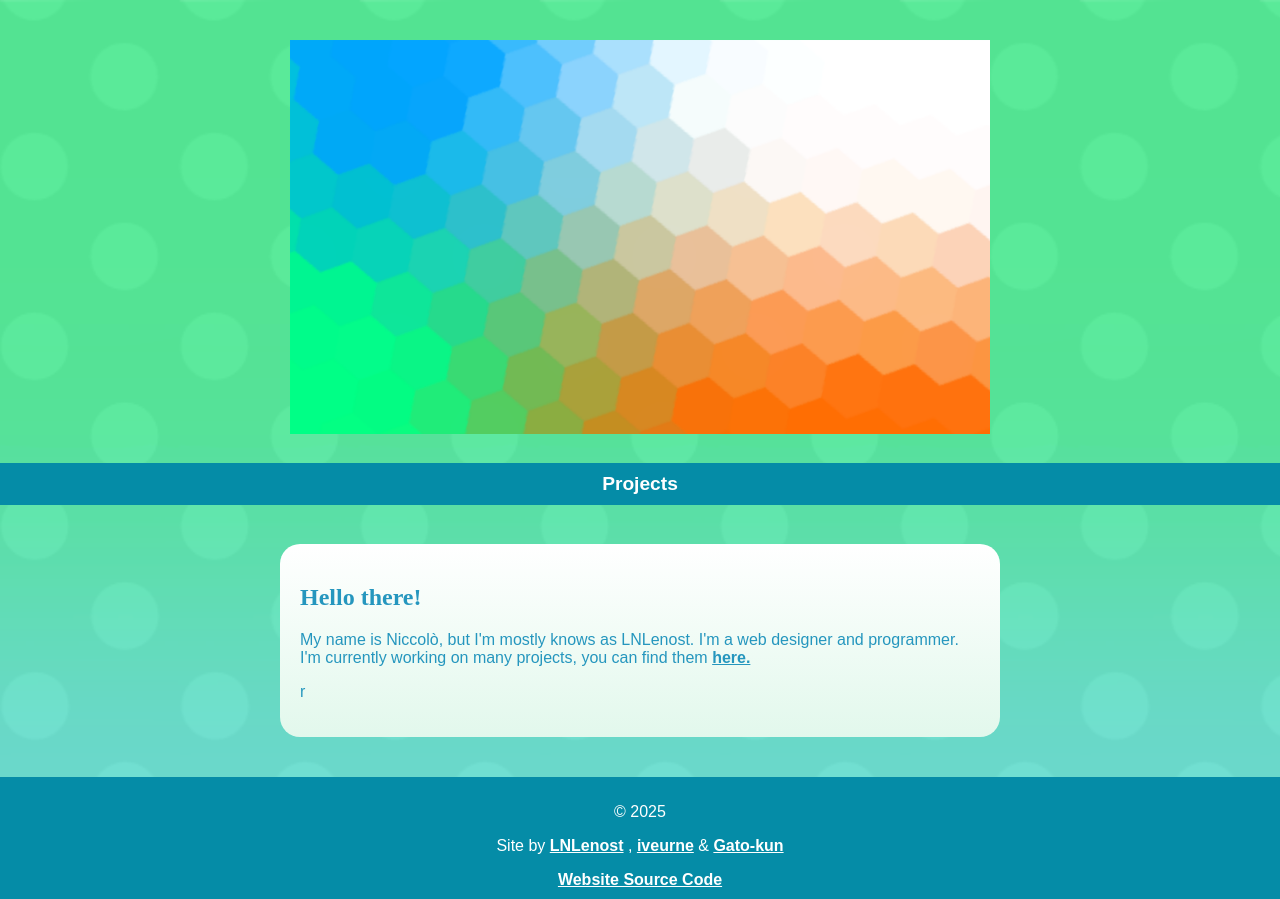
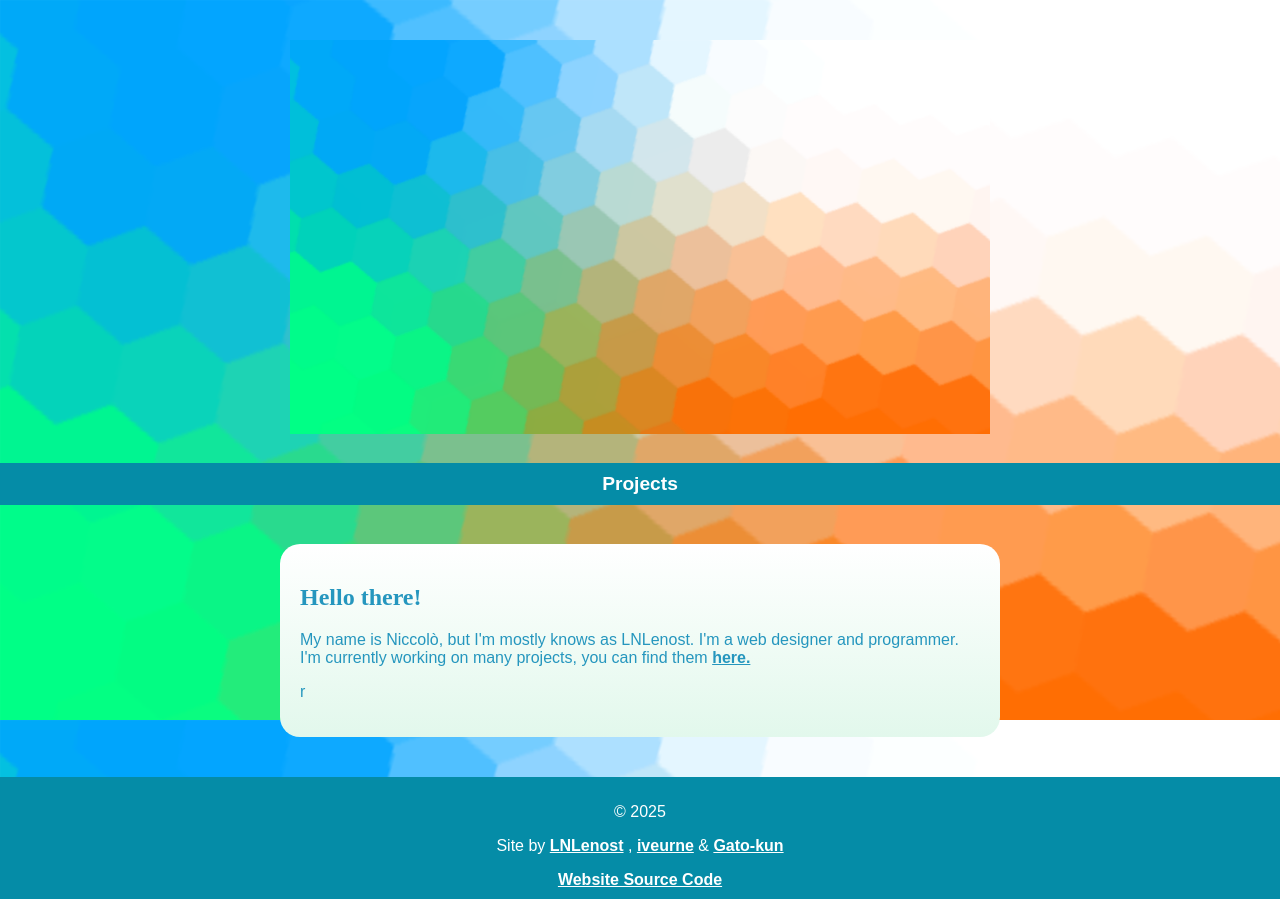
Before and after one commit to LNLenost/lnlenost.github.io, a plain HTML site: page www/index.html in a window 1280 px wide. Drawn offline with Linux system fonts and the light colour scheme; a web font is replaced by a local one.

Commit message:
update styles.css

```diff
--- a/www/styles.css
+++ b/www/styles.css
@@ -1,7 +1,7 @@
 body {
     margin: 0;
     padding: 0;
-    background-image: url('assets/bg-pattern.png');
+    background-image: url('assets/favicon.png');
     background-size: contain;
     background-attachment: fixed;
     color: #2596be;
```
